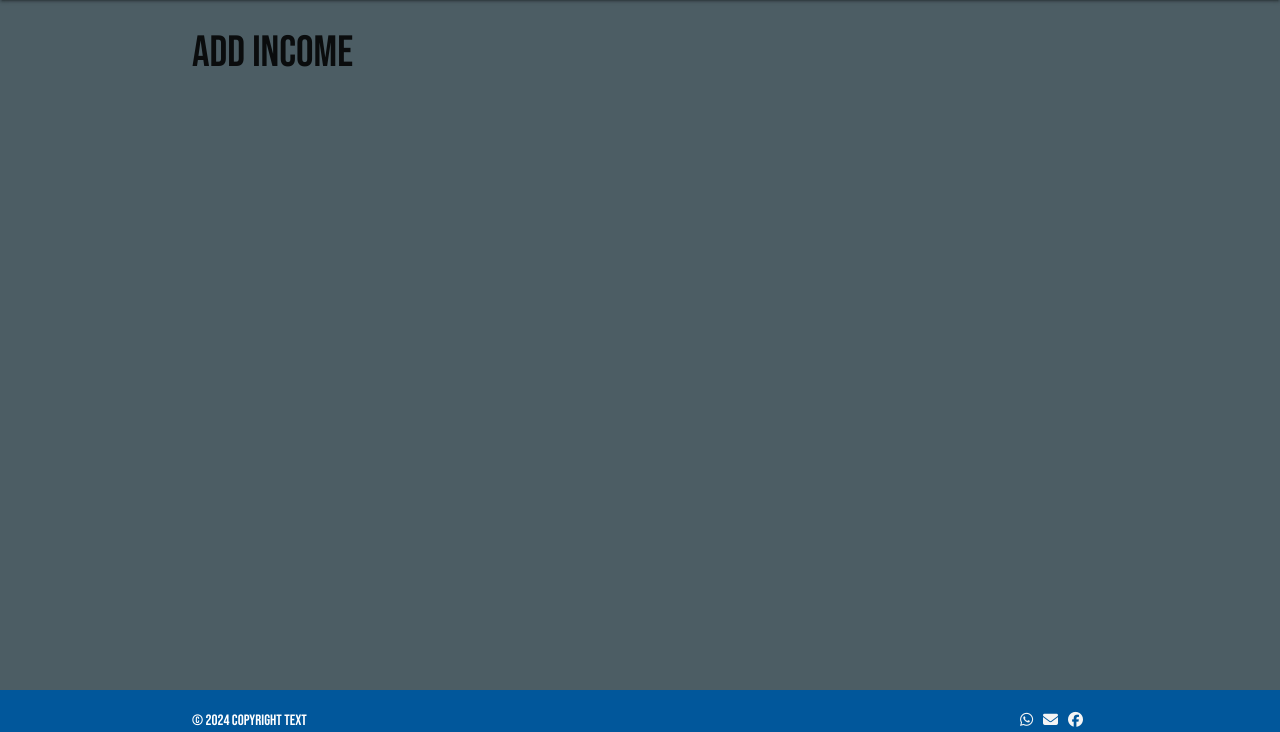
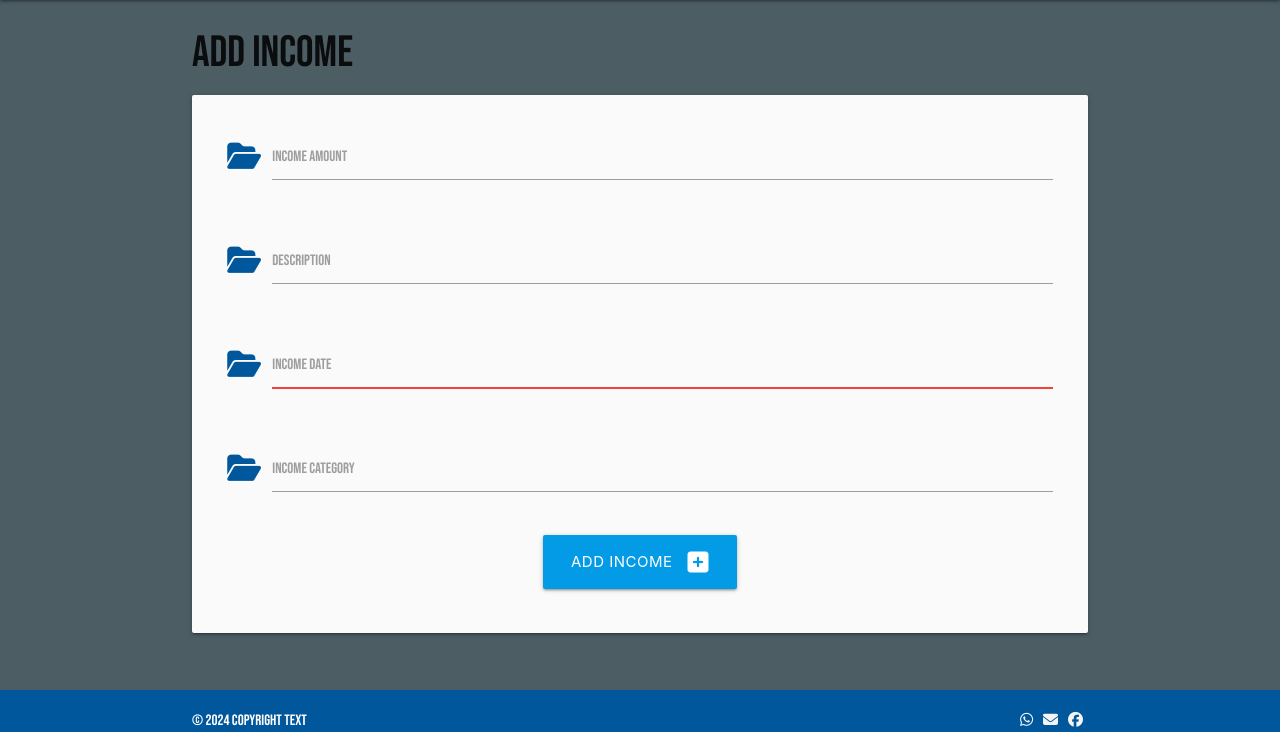
Before and after one commit to Nmyhi/BudgetPal, a Flask app: page /add_income in a window 1280 px wide. Shown: the part 68-800 px from the top of the page. Run offline with Flask 2, Linux system fonts and the light colour scheme; data comes from the database, SQL or seed files in the repository.

Commit message:
Add template form to add_income.html

```diff
--- a/budgetpal/static/js/script.js
+++ b/budgetpal/static/js/script.js
@@ -5,9 +5,14 @@ document.addEventListener('DOMContentLoaded', function () {
 });
 
 document.addEventListener("DOMContentLoaded", function () {
-  var navbar = document.querySelector("nav");
-  var logo = document.querySelector(".brand-logo img");
+    var navbar = document.querySelector("nav");
+    var logo = document.querySelector(".brand-logo img");
 
-  // Set the navbar height to the logo height
-  navbar.style.height = logo.offsetHeight + "px";
+    // Set the navbar height to the logo height
+    navbar.style.height = logo.offsetHeight + "px";
 });
+
+document.addEventListener('DOMContentLoaded', function () {
+    let datePicker = document.querySelectorAll('.datepicker');
+    M.Datepicker.init(datePicker);
+});
--- a/budgetpal/templates/add_income.html
+++ b/budgetpal/templates/add_income.html
@@ -1,3 +1,77 @@
 {% extends "base.html" %} {% block content %}
 <h3>Add Income</h3>
+<div class="row card-panel grey lighten-5">
+  <form class="col s12" method="POST" action="{{ url_for('add_income') }}">
+    <!-- Income amount -->
+    <div class="row">
+      <div class="input-field col s12">
+        <i class="fas fa-folder-open prefix light-blue-text text-darken-4"></i>
+        <input
+          id="income_amount"
+          name="income_amount"
+          minlength="3"
+          maxlength="25"
+          type="text"
+          class="validate"
+          required
+        />
+        <label for="income_amount">Income amount</label>
+      </div>
+    </div>
+    <!-- Description -->
+    <div class="row">
+      <div class="input-field col s12">
+        <i class="fas fa-folder-open prefix light-blue-text text-darken-4"></i>
+        <input
+          id="income_description"
+          name="income_escription"
+          minlength="3"
+          maxlength="25"
+          type="text"
+          class="validate"
+          required
+        />
+        <label for="income_description">Description</label>
+      </div>
+    </div>
+    <!-- Income Date-->
+    <div class="row">
+      <div class="input-field col s12">
+        <i class="fas fa-folder-open prefix light-blue-text text-darken-4"></i>
+        <input
+          id="income_date"
+          name="income_date"
+          type="text"
+          class="datepicker validate invalid"
+          required=""
+        />
+        <label for="income_date" class="">Income Date</label>
+      </div>
+    </div>
+    <!-- Income Category -->
+    <div class="row">
+      <div class="input-field col s12">
+        <i class="fas fa-folder-open prefix light-blue-text text-darken-4"></i>
+        <input
+          id="income_category"
+          name="income_category"
+          minlength="3"
+          maxlength="25"
+          type="text"
+          class="validate"
+          required
+        />
+        <label for="income_category">Income Category</label>
+      </div>
+    </div>
+    <!-- submit button -->
+    <div class="row">
+      <div class="col s12 center-align">
+        <button type="submit" class="btn-large light-blue darken-1">
+          Add Income<i class="fas fa-plus-square right"></i>
+        </button>
+      </div>
+    </div>
+  </form>
+</div>
 {% endblock %}
```
